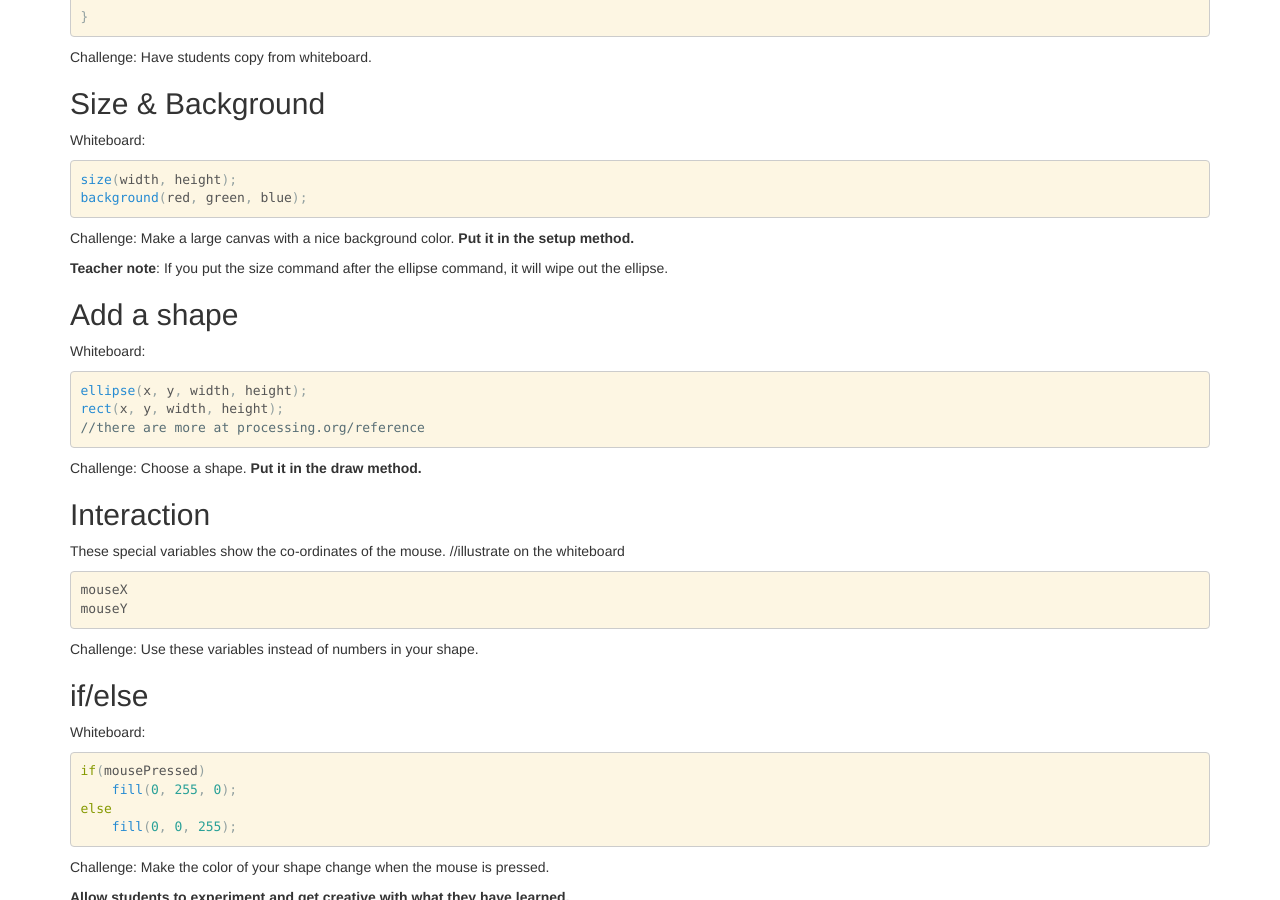
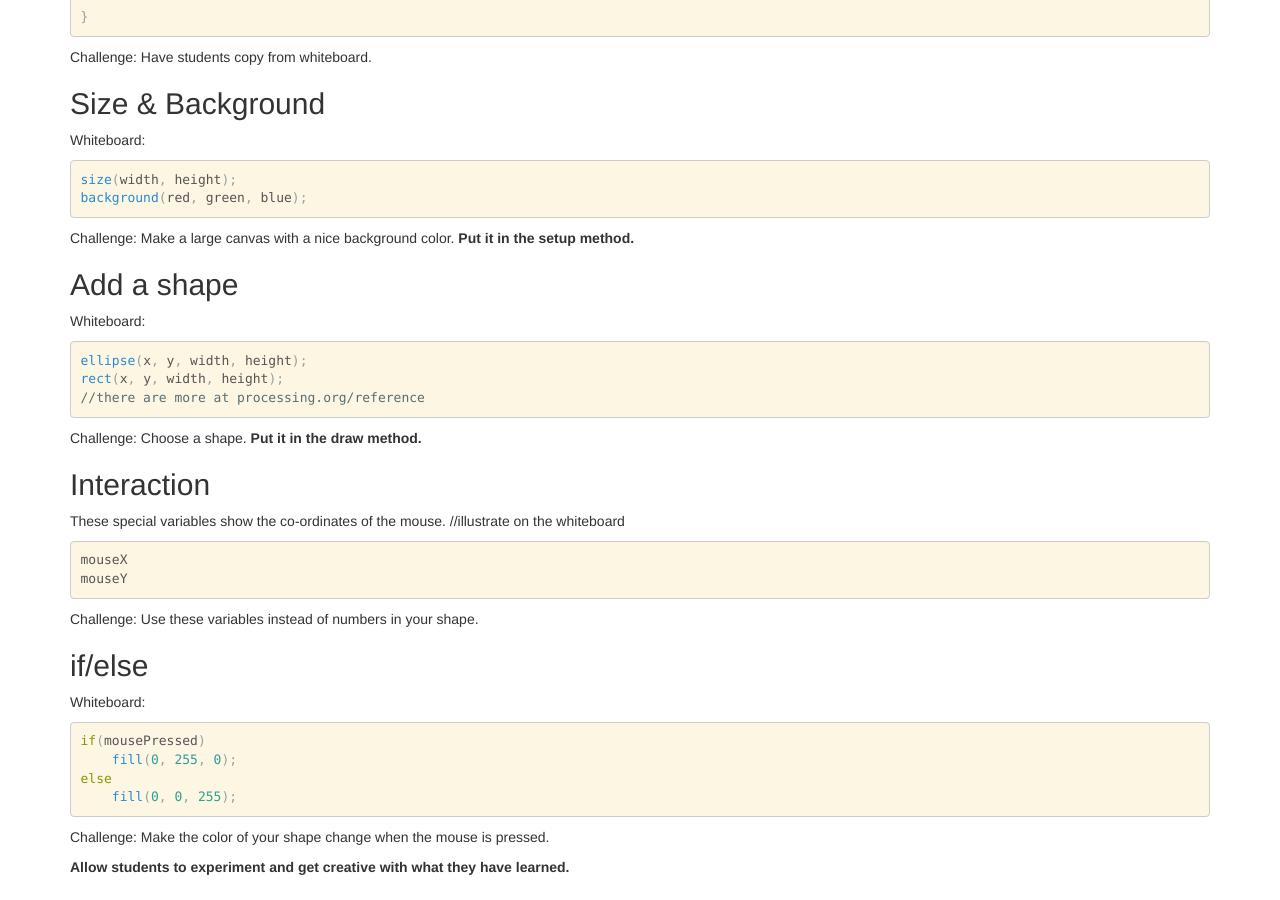
Before and after one commit to jointheleague/hour-of-code-kids, a Jekyll site: the page built from index.md, in a window 1280 px wide and 900 px high, scrolled down 1169 px. Built offline with Jekyll 4.4.1, drawn with Linux system fonts in a browser that asks for light colours; Markdown is read by kramdown in place of the engine named in the settings.

Commit message:
removed teacher note for size drawing over ellipse.

````diff
--- a/index.md
+++ b/index.md
@@ -79,8 +79,6 @@ background(red, green, blue);
 ```
 Challenge: Make a large canvas with a nice background color. **Put it in the setup method.**
 
-**Teacher note**: If you put the size command after the ellipse command, it will wipe out the ellipse.
-
 
 Add a shape
 -------
````
